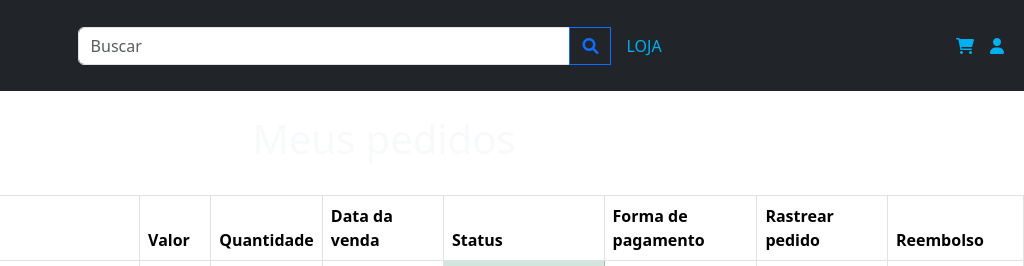
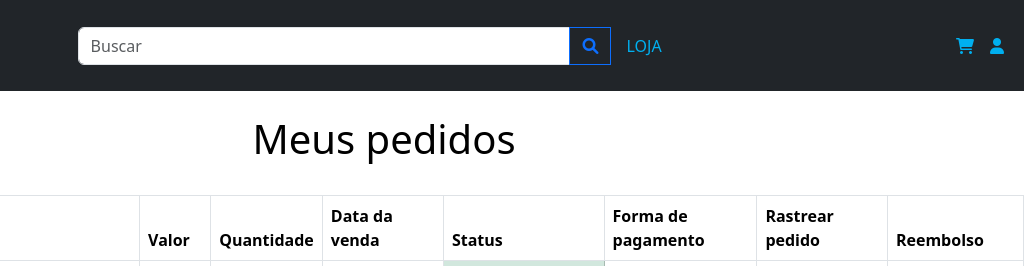
Before and after one commit to Raldnei/peregrinus, a plain HTML site: page Peregrinus_update/pages/meus_pedidos.html in a window 1280 px wide. Shown: the top 266 px of the page, 256-1280 px from the left. Drawn offline with nearby package versions, Linux system fonts and the light colour scheme.

Commit message:
Add files via upload

```diff
--- a/Peregrinus_update/styles/gerenciamento_estoque.css
+++ b/Peregrinus_update/styles/gerenciamento_estoque.css
@@ -1,12 +1,9 @@
 @import url('https://fonts.googleapis.com/css2?family=Montserrat:ital,wght@0,100..900;1,100..900&display=swap');
 
-:root{
-    --texto-montserrat: "Montserrat", sans-serif;
-    --cor-azul: #011f38;
-}
 
-body{
-    background-color: var(--cor-azul);
+
+#texto{
+    color: aqua;
 }
 
 .container .container-sm .table-responsive table tbody tr td img{
--- a/Peregrinus_update/styles/meus_pedidos.css
+++ b/Peregrinus_update/styles/meus_pedidos.css
@@ -1,12 +1,8 @@
 @import url('https://fonts.googleapis.com/css2?family=Montserrat:ital,wght@0,100..900;1,100..900&display=swap');
 
-:root{
-    --texto-montserrat: "Montserrat", sans-serif;
-    --cor-azul: #011f38;
-}
 
-body{
-    background-color: var(--cor-azul);
+#texto{
+    color: black;
 }
 
 .ct-table .table tbody tr td img.product{
--- a/Peregrinus_update/styles/vendas.css
+++ b/Peregrinus_update/styles/vendas.css
@@ -1,14 +1,10 @@
 @import url('https://fonts.googleapis.com/css2?family=Inknut+Antiqua:wght@300;400;500;600;700;800;900&family=Montserrat:ital,wght@0,100..900;1,100..900&display=swap');
 
-:root{
-    --texto-montserrat: "Montserrat", sans-serif;
-    --azul-escuro: #011f38;
+
+#texto{
+    color: black;
 }
 
-body{
-    font-family: var(--texto-montserrat);
-    background-color: var(--azul-escuro);
-}
 
 #ct-table{
     padding: 5%;
```
